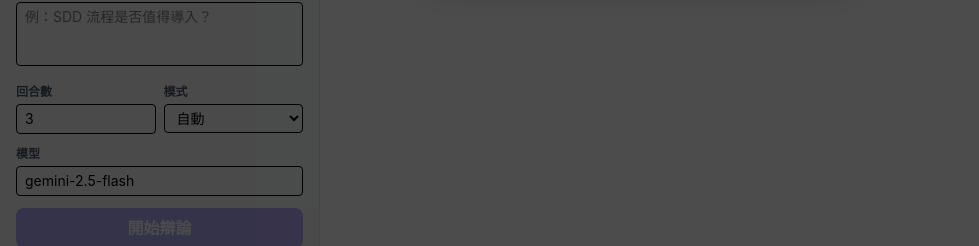
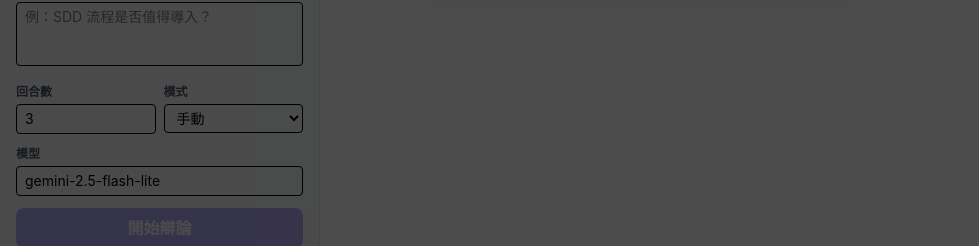
Before and after one commit to chihchao/dual-ai-arena, a React (Vite) app: page / in a window 1280 px wide. Shown: the part 554-800 px from the top of the page, without its empty margins (0-979 px from the left). Built offline with nearby package versions, Linux system fonts and the light colour scheme.

Commit message:
feat: 修正自動模式選項的顯示順序並更新模型常數以修正預設值

```diff
--- a/src/components/ConfigPanel.jsx
+++ b/src/components/ConfigPanel.jsx
@@ -78,12 +78,12 @@ export function ConfigPanel({ onStart, onClearKey, disabled }) {
           <div className="flex-1">
             <label className="block text-xs font-semibold text-gray-600 mb-1">模式</label>
             <select
-              value={autoMode ? 'auto' : 'manual'}
+              value={autoMode ? 'manual' : 'auto'}
               onChange={(e) => setAutoMode(e.target.value === 'auto')}
               className="w-full border rounded px-2 py-1 text-sm"
             >
+              <option value="manual">手動</option>
               <option value="auto">自動</option>
-              <option value="manual">手動</option>
             </select>
           </div>
         </div>
--- a/src/constants.js
+++ b/src/constants.js
@@ -1,5 +1,6 @@
 export const MODELS = [
-  { id: 'gemini-2.5-flash', label: 'Gemini 2.5 Flash (預設)' },
+  { id: 'gemini-2.5-flash-lite', label: 'Gemini 2.5 Flash Lite (預設)' },
+  { id: 'gemini-2.5-flash', label: 'Gemini 2.5 Flash' },
   { id: 'gemini-2.5-pro', label: 'Gemini 2.5 Pro' },
 ]
 
```
